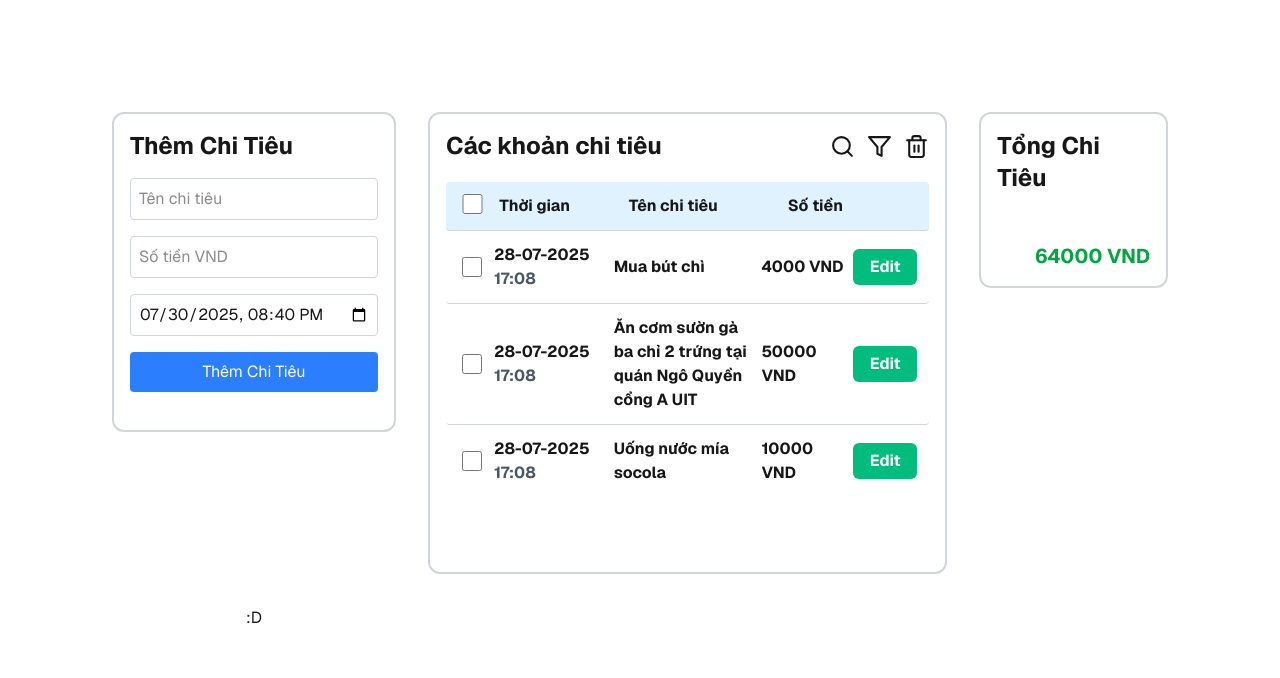
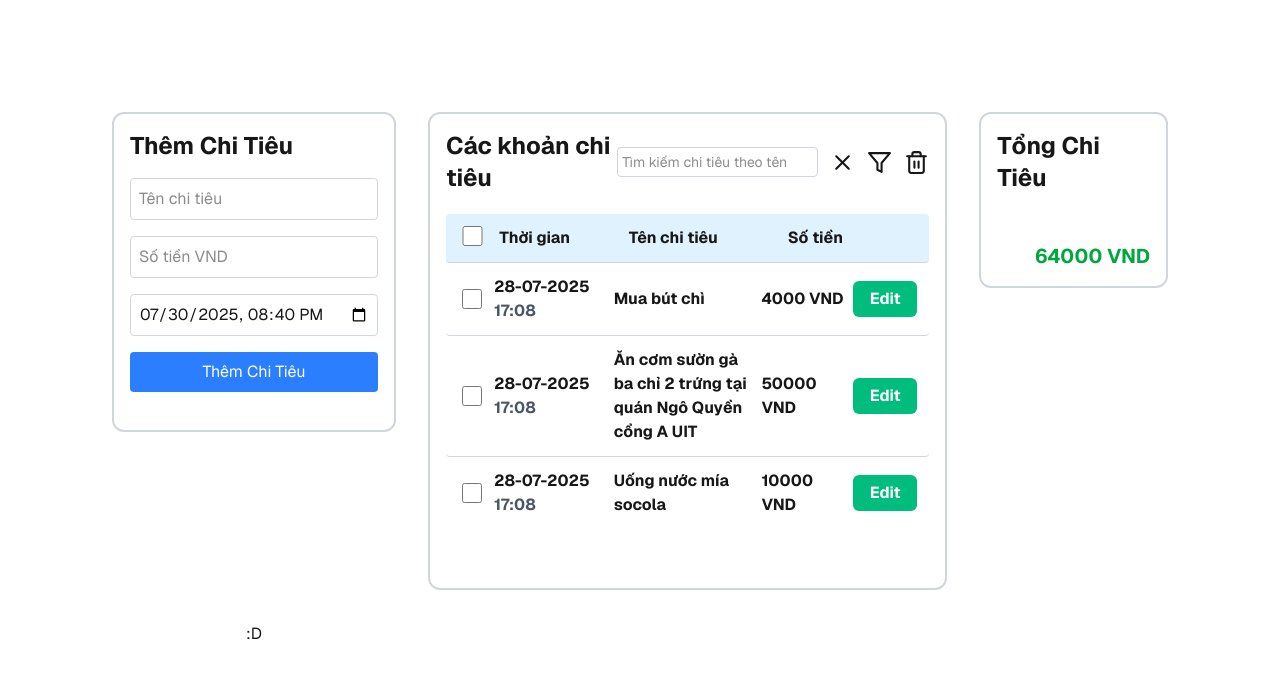
Before and after one commit to levanvux/final-boss-mhx25, a Next.js app: page / in a window 1280 px wide. Both pictures are taken after a click on the icon 842 px from the left and 146 px from the top of the page. Shown: the top 678 px of the page. Built offline with nearby package versions, Linux system fonts and the light colour scheme.

Commit message:
thêm chức năng tìm kiếm theo tên/số tiền chi tiêu

```diff
--- a/src/app/page.tsx
+++ b/src/app/page.tsx
@@ -15,6 +15,17 @@ export type Expense = {
 export const getLocalDate = (date: Date | string = new Date()) => {
   const realDate: Date = typeof date === "string" ? new Date(date) : date;
   return new Date(realDate.getTime() - realDate.getTimezoneOffset() * 60000);
+};
+
+export const normalizeText = (text: string) => {
+  return text
+    .toLowerCase()
+    .normalize("NFD")
+    .replace(/[\u0300-\u036f]/g, "")
+    .replace(/đ/g, "d")
+    .replace(/Đ/g, "d")
+    .replace(/\s+/g, " ")
+    .trim();
 };
 
 export default function Home() {
@@ -39,6 +50,8 @@ export default function Home() {
     },
   ]);
 
+  const [filteredExpenses, setFilteredExpenses] = useState<Expense[]>(expenses);
+
   useEffect(() => {
     const saved = localStorage.getItem("expenses");
     if (saved) {
@@ -47,6 +60,7 @@ export default function Home() {
   }, []);
 
   useEffect(() => {
+    setFilteredExpenses(expenses);
     localStorage.setItem("expenses", JSON.stringify(expenses));
   }, [expenses]);
 
--- a/src/components/ExpenseList.tsx
+++ b/src/components/ExpenseList.tsx
@@ -1,9 +1,9 @@
 "use client";
-import { FiSearch, FiFilter, FiTrash2 } from "react-icons/fi";
+import { FiSearch, FiFilter, FiTrash2, FiX } from "react-icons/fi";
 import ExpenseItem from "./ExpenseItem";
 import Modal from "./Modal";
-import { Expense } from "@/app/page";
-import { useState } from "react";
+import { Expense, normalizeText } from "@/app/page";
+import { useState, useEffect } from "react";
 import toast from "react-hot-toast";
 
 const ExpenseList = ({
@@ -19,19 +19,62 @@ const ExpenseList = ({
   deselectExpense: (id: number) => void;
   totalSelected: number;
 }) => {
-  // const [openSearchBox, setOpenSearchBox] = useState<boolean>(false);
+  const [openSearchBox, setOpenSearchBox] = useState<boolean>(false);
   const [selectAllChecked, setSelectAllChecked] = useState<boolean>(false);
+  const [filteredExpenses, setFilteredExpenses] = useState<Expense[]>(expenses);
+  const [searchTerm, setSearchTerm] = useState<string>("");
+
+  useEffect(() => {
+    const handleSearch = (searchTerm: string) => {
+      if (searchTerm.trim() === "") {
+        setFilteredExpenses(expenses);
+        return;
+      }
+      const normalizedSearchTerm = normalizeText(searchTerm);
+      const newFilteredExpenses = expenses.filter(
+        (expense) =>
+          normalizeText(expense.name).includes(normalizedSearchTerm) ||
+          normalizeText(expense.amount.toString()).includes(
+            normalizedSearchTerm,
+          ),
+      );
+
+      setFilteredExpenses(newFilteredExpenses);
+    };
+    handleSearch(searchTerm);
+  }, [expenses, searchTerm]);
 
   return (
     <div className="container-border h-full">
       <div className="mb-5 flex items-center justify-between">
         <h1 className="text-2xl font-bold">Các khoản chi tiêu</h1>
-        <div className="flex gap-3 select-none">
-          <FiSearch
-            size={25}
-            className="cursor-pointer hover:text-gray-500"
-            title="Tìm kiếm chi tiêu"
-          />
+        <div className="flex items-center gap-3 select-none">
+          {openSearchBox ? (
+            <>
+              <input
+                type="text"
+                placeholder="Tìm kiếm chi tiêu theo tên"
+                className="rounded border border-gray-300 p-1 text-sm outline-none dark:border-gray-600 dark:bg-gray-700"
+                value={searchTerm}
+                onChange={(e) => {
+                  setSearchTerm(e.target.value);
+                }}
+              />
+              <FiX
+                size={25}
+                className="cursor-pointer hover:text-gray-500"
+                title="Tắt tìm kiếm"
+                onClick={() => setOpenSearchBox(false)}
+              />
+            </>
+          ) : (
+            <FiSearch
+              size={25}
+              className="cursor-pointer hover:text-gray-500"
+              title="Tìm kiếm chi tiêu"
+              onClick={() => setOpenSearchBox(true)}
+            />
+          )}
 
           <Modal
             trigger={
@@ -57,7 +100,7 @@ const ExpenseList = ({
             >
               {(closeModal) => (
                 <>
-                  <h1 className="text-center">
+                  <h1 className="text-center text-gray-800">
                     Bạn có chắc chắn muốn xóa{" "}
                     <span className="text-lg font-bold text-red-600">
                       {totalSelected}
@@ -123,7 +166,7 @@ const ExpenseList = ({
           <p>Tên chi tiêu</p>
           <p>Số tiền</p>
         </div>
-        {expenses.map((expense) => (
+        {filteredExpenses.map((expense) => (
           <ExpenseItem
             key={expense.id}
             date={
```
